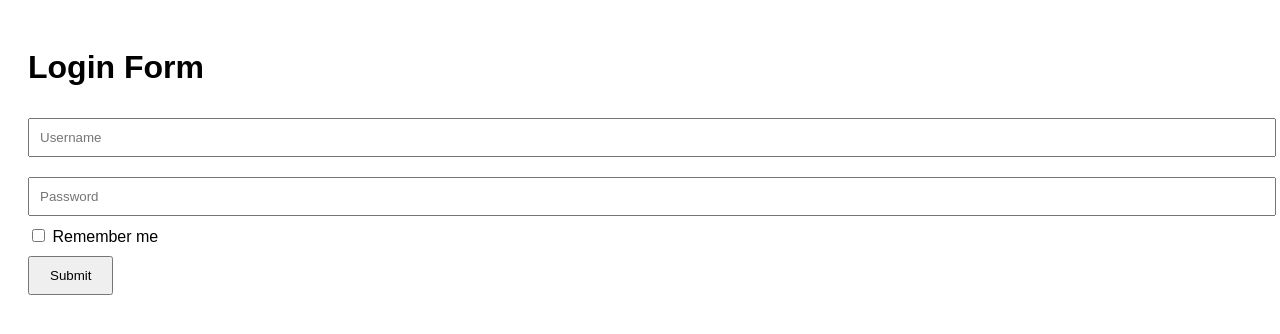
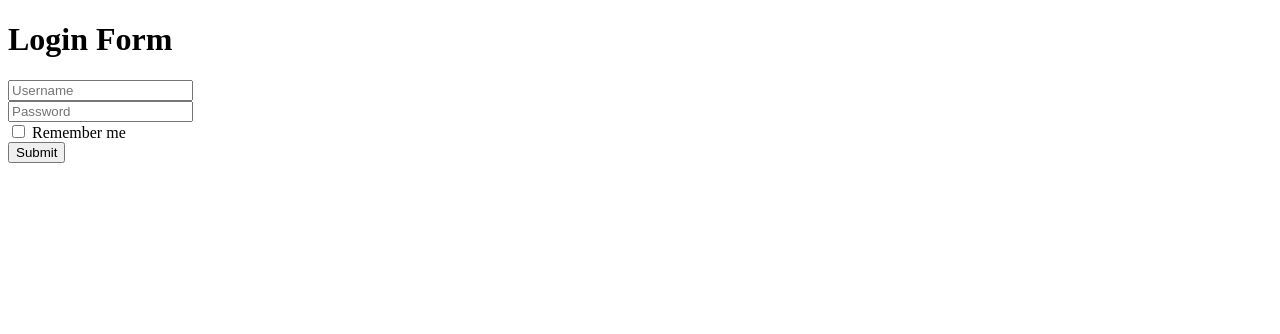
Before and after one commit to acciojob/remember-me-login-form-abhirajpratapsingh, a website: page main.html in a window 1280 px wide. Drawn offline with Linux system fonts and the light colour scheme.

Commit message:
created a submission

```diff
--- a/main.html
+++ b/main.html
@@ -4,25 +4,6 @@
     <meta charset="UTF-8">
     <meta name="viewport" content="width=device-width, initial-scale=1.0">
     <title>Login Form</title>
-    <style>
-        body {
-            font-family: Arial, sans-serif;
-            padding: 20px;
-        }
-        form {
-            margin-top: 20px;
-        }
-        input[type="text"], input[type="password"] {
-            margin: 10px 0;
-            padding: 10px;
-            width: 100%;
-        }
-        input[type="submit"], button {
-            margin: 10px 0;
-            padding: 10px 20px;
-            cursor: pointer;
-        }
-    </style>
 </head>
 <body>
     <h1>Login Form</h1>
```
